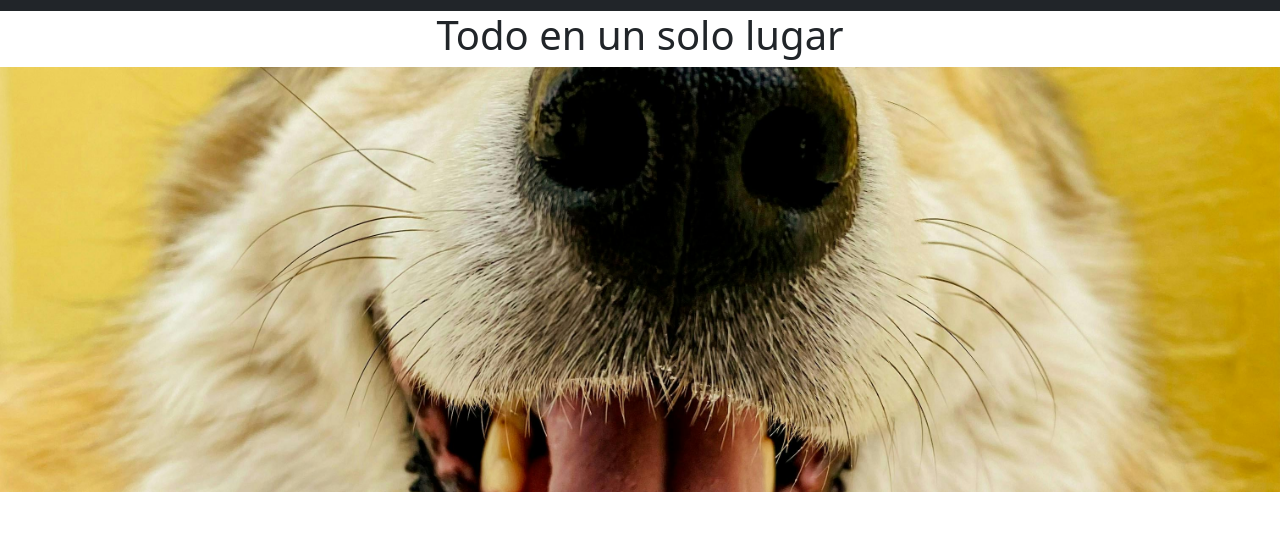
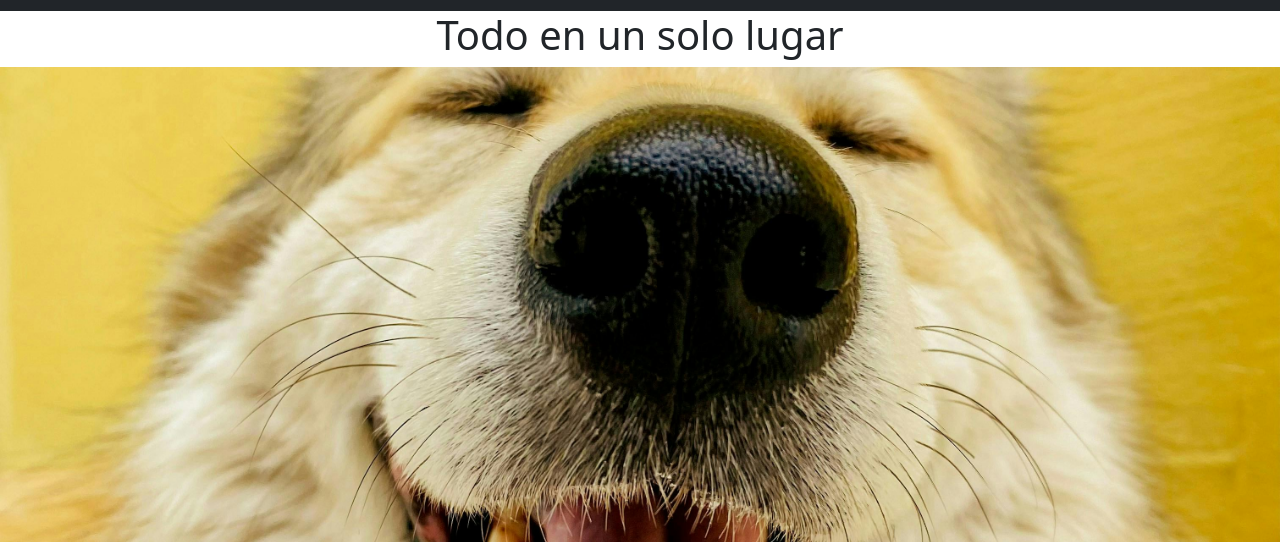
Before and after one commit to AgusAgis/Ecommerce-ReactCourseCoderHouse, a React (Vite) app: page / in a window 1280 px wide. Shown: the part 125-667 px from the top of the page. Built offline with nearby package versions, Linux system fonts and the light colour scheme.

Commit message:
homeFixed

```diff
--- /dev/null
+++ b/src/Components/Home/Home.css
@@ -0,0 +1,23 @@
+*{
+    padding:0;
+    margin:0;
+    box-sizing: border-box;
+}
+.contenedor{
+    position: relative;
+    width: 100%;
+    height: 80vh;
+    overflow: hidden;
+}
+.contenedor img {
+    position: absolute;
+    top: 50%;
+    left: 50%;
+    width: 100%;
+    height: 100%;
+    object-fit: cover; /* Mantiene la relación de aspecto y cubre el área */
+    transform: translate(-50%, -50%); /* Centra la imagen */
+}
+h1{
+    text-align: center;
+}
--- a/src/Components/Home/Home.jsx
+++ b/src/Components/Home/Home.jsx
@@ -1,10 +1,11 @@
-import './ItemList.css'
+import './Home.css'
 
 function ItemList({greeting}){
     return(
         <>
             <h1>{greeting}</h1>
-            <div className="item-list">
+            <div className="contenedor">
+                <img src="images/dog-bg.jpg" alt="img-home" />
             </div>
 
 
--- a/src/Components/Home/ItemList.css
+++ /dev/null
@@ -1,18 +0,0 @@
-*{
-    padding:0;
-    margin:0;
-    box-sizing: border-box;
-}
-.item-list{
-    width: 100vw;
-    height: 425px;
-    display: flex;
-    background-image: url('../../../public/images/dog-bg.jpg');
-    background-repeat: no-repeat;
-    background-size: cover;
-    background-position: center;
-
-}
-h1{
-    text-align: center;
-}
--- a/src/data/Products.js
+++ b/src/data/Products.js
@@ -164,7 +164,7 @@ const productosAlimenticios = [
 const getFoodProducts = new Promise((resolve, reject) => {
     setTimeout(() => {
         resolve(productosAlimenticios);
-    }, 8000);
+    }, 3000);
 });
 
 export default getFoodProducts;
```
